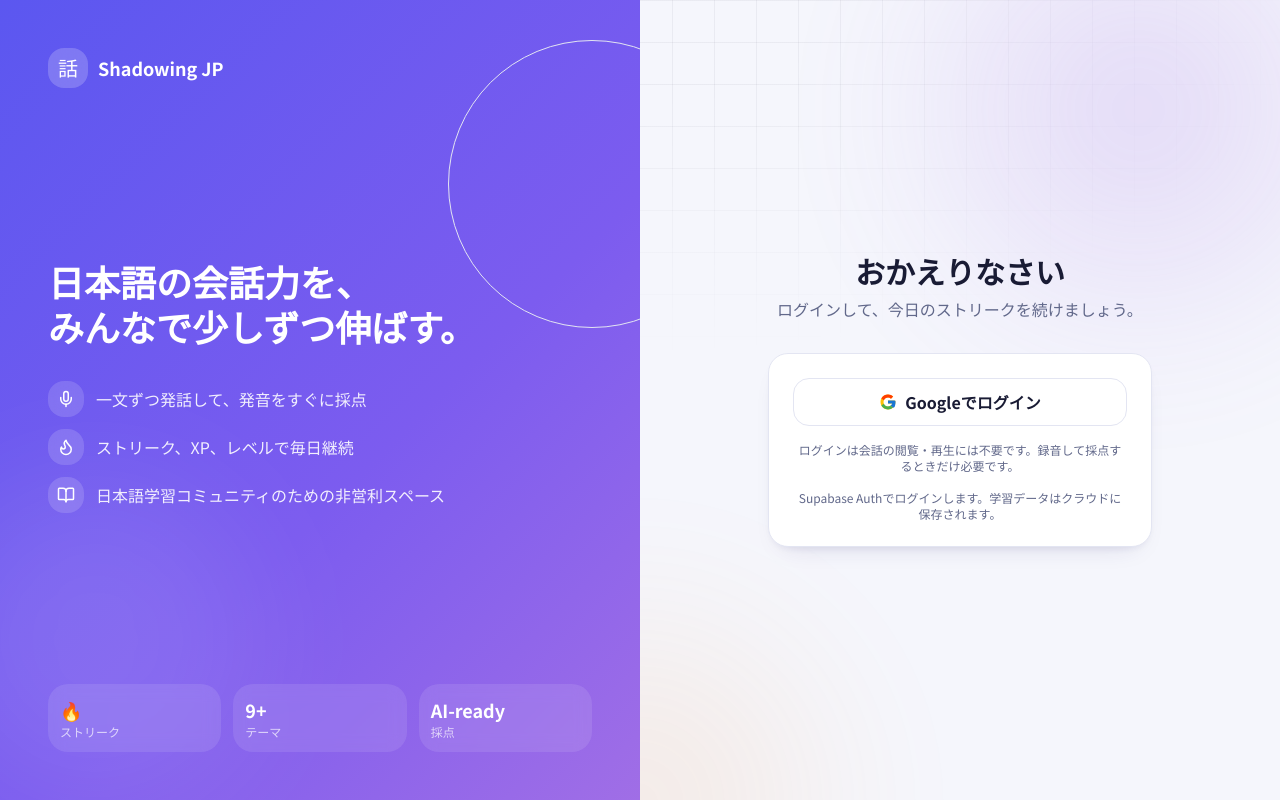
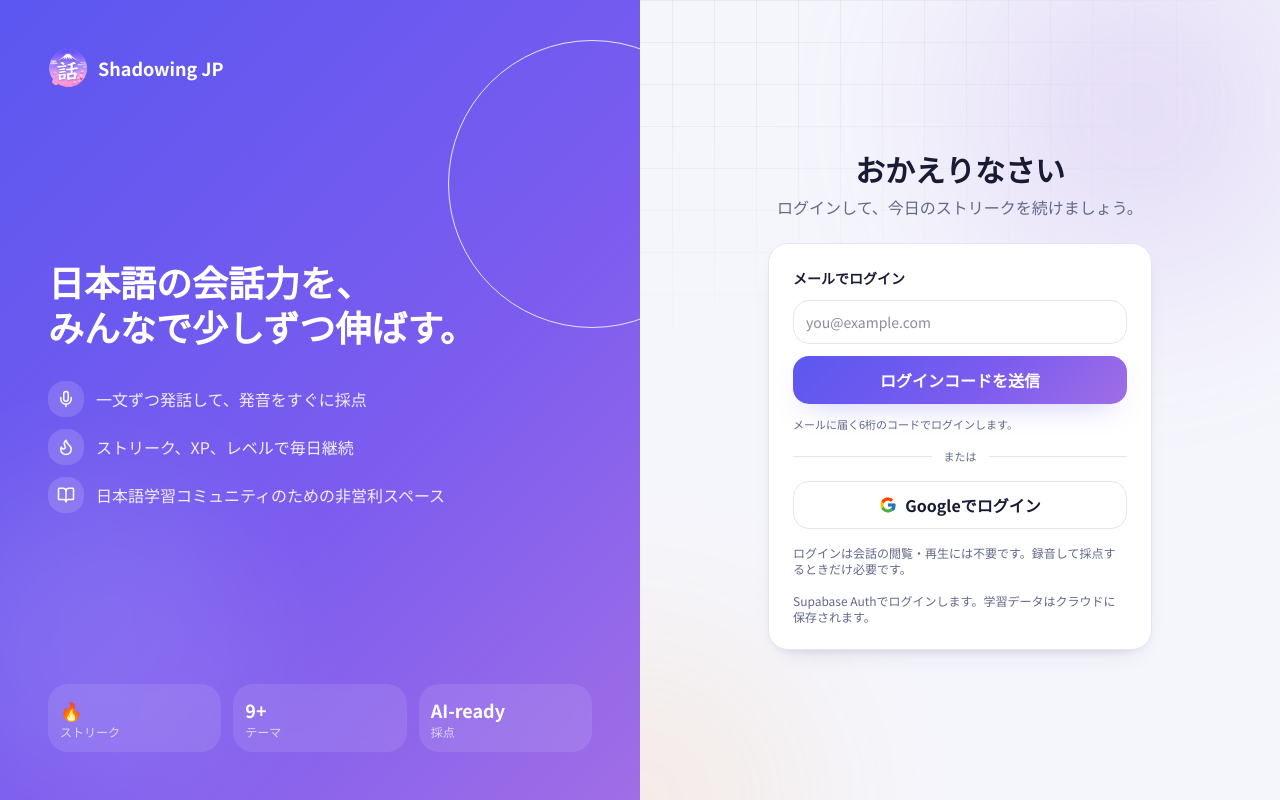
Before and after one commit to pslog/shadowing, a Next.js app: page /login in a window 1280 px wide. Built offline with nearby package versions, Linux system fonts and the light colour scheme; no server answers; the database is empty.

Commit message:
login with code

```diff
--- a/app/login/page.tsx
+++ b/app/login/page.tsx
@@ -14,25 +14,44 @@ const FEATURES: { icon: IconName; text: string }[] = [
   { icon: "book", text: "日本語学習コミュニティのための非営利スペース" },
 ];
 
+const EMAIL_RE = /^[^\s@]+@[^\s@]+\.[^\s@]+$/;
+
 export default function LoginPage() {
-  const { state, ready, usingSupabase, login } = useData();
+  const { state, ready, usingSupabase, login, sendEmailOtp, verifyEmailOtp } =
+    useData();
   const router = useRouter();
   const [error, setError] = useState<string | null>(null);
   const [submitting, setSubmitting] = useState(false);
   const [inApp, setInApp] = useState(false);
   const [copied, setCopied] = useState(false);
 
+  // Email OTP flow
+  const [email, setEmail] = useState("");
+  const [otp, setOtp] = useState("");
+  const [otpSent, setOtpSent] = useState(false);
+  const [otpBusy, setOtpBusy] = useState(false);
+  const [resendIn, setResendIn] = useState(0);
+
   useEffect(() => {
     if (ready && state.profile) router.replace("/dashboard");
   }, [ready, state.profile, router]);
 
   useEffect(() => {
-    // Google blocks OAuth inside embedded webviews (Zalo/Messenger/FB/IG/Line…).
+    // Google chặn OAuth trong webview nhúng (Zalo/Messenger/FB/IG/Line…).
+    // Trong các app này, Email OTP là đường đăng nhập chạy được.
     const ua = navigator.userAgent || "";
     setInApp(
-      /(FBAN|FBAV|FB_IAB|Messenger|Instagram|Zalo|Line\/|MicroMessenger|; wv\)|KAKAOTALK)/i.test(ua),
+      /(FBAN|FBAV|FB_IAB|Messenger|Instagram|Zalo|Line\/|MicroMessenger|; wv\)|KAKAOTALK)/i.test(
+        ua,
+      ),
     );
   }, []);
+
+  useEffect(() => {
+    if (resendIn <= 0) return;
+    const t = setTimeout(() => setResendIn((n) => n - 1), 1000);
+    return () => clearTimeout(t);
+  }, [resendIn]);
 
   async function copyLink() {
     try {
@@ -62,6 +81,49 @@ export default function LoginPage() {
     }
   }
 
+  async function handleSendCode() {
+    const value = email.trim();
+    if (!EMAIL_RE.test(value)) {
+      setError("メールアドレスの形式が正しくありません。");
+      return;
+    }
+    setError(null);
+    setOtpBusy(true);
+    try {
+      await sendEmailOtp(value);
+      setOtpSent(true);
+      setResendIn(45);
+    } catch (err) {
+      setError(
+        err instanceof Error ? err.message : "コードの送信に失敗しました。",
+      );
+    } finally {
+      setOtpBusy(false);
+    }
+  }
+
+  async function handleVerifyCode() {
+    const code = otp.trim();
+    if (code.length < 6) {
+      setError("6桁のコードを入力してください。");
+      return;
+    }
+    setError(null);
+    setOtpBusy(true);
+    try {
+      const profile = await verifyEmailOtp(email.trim(), code);
+      // Supabase: profile は onAuthStateChange 経由で反映され、上の useEffect が遷移する。
+      if (profile) router.replace("/dashboard");
+    } catch (err) {
+      setError(
+        err instanceof Error
+          ? err.message
+          : "コードが正しくないか、期限切れです。",
+      );
+      setOtpBusy(false);
+    }
+  }
+
   return (
     <div className="grid min-h-screen lg:grid-cols-2">
       <section className="relative hidden overflow-hidden brand-gradient p-12 text-white lg:flex lg:flex-col lg:justify-between">
@@ -69,9 +131,14 @@ export default function LoginPage() {
         <div className="pointer-events-none absolute -left-16 bottom-0 h-80 w-80 rounded-full bg-white/10 blur-3xl" />
 
         <div className="flex items-center gap-2.5">
-          <span className="grid h-10 w-10 place-items-center rounded-xl bg-white/20 text-xl backdrop-blur">
-            話
-          </span>
+          {/* eslint-disable-next-line @next/next/no-img-element */}
+          <img
+            src="/logo-mark.png"
+            alt="Shadowing JP"
+            width={40}
+            height={40}
+            className="h-10 w-10 rounded-xl object-contain"
+          />
           <span className="text-lg font-bold">Shadowing JP</span>
         </div>
 
@@ -112,41 +179,139 @@ export default function LoginPage() {
 
       <section className="grid place-items-center px-6 py-12">
         <div className="w-full max-w-sm text-center animate-in">
-          <div className="animate-pop mx-auto mb-5 grid h-16 w-16 place-items-center rounded-2xl brand-gradient text-2xl text-white shadow-[var(--shadow-glow)] lg:hidden">
-            話
-          </div>
+          {/* eslint-disable-next-line @next/next/no-img-element */}
+          <img
+            src="/logo-mark.png"
+            alt="Shadowing JP"
+            width={64}
+            height={64}
+            className="animate-pop mx-auto mb-5 h-16 w-16 rounded-2xl object-contain shadow-[var(--shadow-glow)] lg:hidden"
+          />
           <h1 className="text-3xl font-extrabold">おかえりなさい</h1>
           <p className="mt-2 text-muted">
             ログインして、今日のストリークを続けましょう。
           </p>
 
           {inApp && (
-            <div className="mt-6 rounded-2xl border border-[var(--warning)]/40 bg-[var(--warning-soft)] p-4 text-left">
-              <p className="flex items-center gap-1.5 text-sm font-extrabold text-[var(--warning)]">
+            <div className="mt-6 rounded-2xl border border-[var(--primary)]/40 bg-[var(--primary)]/10 p-4 text-left">
+              <p className="flex items-center gap-1.5 text-sm font-extrabold text-[var(--primary)]">
                 <Icon name="mic" size={15} />
-                アプリ内ブラウザでは Google ログインがブロックされます
+                アプリ内ブラウザでも、メールコードでログインできます
               </p>
               <p className="mt-1.5 text-xs leading-5 text-fg">
-                Zalo / Messenger などのアプリ内ブラウザは Google がログインを許可していません。
-                <b>外部ブラウザ（Chrome / Safari）で開いてください：</b>
-                右上または下の「⋯」メニュー →「ブラウザで開く / Open in browser」。
+                Zalo / Messenger などのアプリ内ブラウザではGoogleログインがブロックされます。
+                下の<b>メールコード</b>なら、アプリを離れずにそのままログインできます。
               </p>
-              <p className="mt-2 text-[11px] text-muted">
-                Tiếng Việt: Zalo/Messenger chặn đăng nhập Google. Mở bằng Chrome/Safari:
-                bấm menu «⋯» → «Mở bằng trình duyệt», hoặc sao chép link dưới đây rồi dán vào trình duyệt.
-              </p>
-              <button
-                type="button"
-                onClick={copyLink}
-                className="focus-ring mt-3 inline-flex h-10 items-center gap-2 rounded-xl border border-border bg-card px-3 text-sm font-bold"
-              >
-                <Icon name={copied ? "check" : "book"} size={15} />
-                {copied ? "コピーしました" : "リンクをコピー"}
-              </button>
             </div>
           )}
 
-          <div className="card mt-8 space-y-4 p-6">
+          <div className="card mt-6 space-y-4 p-6 text-left">
+            {/* --- Email OTP: đường chính, chạy trong mọi webview --- */}
+            {!otpSent ? (
+              <form
+                onSubmit={(e) => {
+                  e.preventDefault();
+                  handleSendCode();
+                }}
+                className="space-y-3"
+              >
+                <label
+                  htmlFor="email"
+                  className="block text-sm font-bold text-fg"
+                >
+                  メールでログイン
+                </label>
+                <input
+                  id="email"
+                  type="email"
+                  inputMode="email"
+                  autoComplete="email"
+                  placeholder="you@example.com"
+                  value={email}
+                  onChange={(e) => setEmail(e.target.value)}
+                  className="focus-ring h-11 w-full rounded-xl border border-border bg-card px-3 text-sm"
+                />
+                <Button
+                  type="submit"
+                  size="lg"
+                  className="w-full"
+                  disabled={otpBusy}
+                >
+                  {otpBusy ? "送信中..." : "ログインコードを送信"}
+                </Button>
+                <p className="text-[11px] text-muted">
+                  メールに届く6桁のコードでログインします。
+                </p>
+              </form>
+            ) : (
+              <form
+                onSubmit={(e) => {
+                  e.preventDefault();
+                  handleVerifyCode();
+                }}
+                className="space-y-3"
+              >
+                <p className="text-sm font-bold text-fg">
+                  コードを入力
+                </p>
+                <p className="text-xs text-muted">
+                  <b>{email}</b> に送ったコードを確認してください。
+                </p>
+                <input
+                  id="otp"
+                  type="text"
+                  inputMode="numeric"
+                  autoComplete="one-time-code"
+                  maxLength={6}
+                  placeholder="123456"
+                  value={otp}
+                  onChange={(e) =>
+                    setOtp(e.target.value.replace(/\D/g, "").slice(0, 6))
+                  }
+                  className="focus-ring h-12 w-full rounded-xl border border-border bg-card px-3 text-center text-lg font-bold tracking-[0.4em]"
+                />
+                <Button
+                  type="submit"
+                  size="lg"
+                  className="w-full"
+                  disabled={otpBusy}
+                >
+                  {otpBusy ? "確認中..." : "ログイン"}
+                </Button>
+                <div className="flex items-center justify-between text-xs">
+                  <button
+                    type="button"
+                    className="focus-ring rounded font-bold text-[var(--primary)] disabled:opacity-50"
+                    onClick={handleSendCode}
+                    disabled={otpBusy || resendIn > 0}
+                  >
+                    {resendIn > 0 ? `再送 (${resendIn}s)` : "コードを再送"}
+                  </button>
+                  <button
+                    type="button"
+                    className="focus-ring rounded text-muted"
+                    onClick={() => {
+                      setOtpSent(false);
+                      setOtp("");
+                      setError(null);
+                    }}
+                  >
+                    メールを変更
+                  </button>
+                </div>
+              </form>
+            )}
+
+            {error && <p className="text-xs text-danger">{error}</p>}
+
+            {/* --- Google: ẩn trong webview vì chắc chắn bị chặn --- */}
+            {!inApp && (
+              <>
+                <div className="flex items-center gap-3">
+                  <span className="h-px flex-1 bg-border" />
+                  <span className="text-[11px] text-muted">または</span>
+                  <span className="h-px flex-1 bg-border" />
+                </div>
                 <Button
                   size="lg"
                   variant="secondary"
@@ -157,14 +322,41 @@ export default function LoginPage() {
                   <GoogleIcon />
                   {submitting ? "ログイン中..." : "Googleでログイン"}
                 </Button>
-            {error && <p className="text-xs text-danger">{error}</p>}
+              </>
+            )}
+
+            {/* --- Webview: nút mở trình duyệt ngoài để dùng được Google --- */}
+            {inApp && (
+              <>
+                <div className="flex items-center gap-3">
+                  <span className="h-px flex-1 bg-border" />
+                  <span className="text-[11px] text-muted">
+                    Googleを使う場合
+                  </span>
+                  <span className="h-px flex-1 bg-border" />
+                </div>
+                <p className="text-[11px] leading-5 text-muted">
+                  外部ブラウザ（Chrome / Safari）で開いてください：右上または下の
+                  「⋯」メニュー →「ブラウザで開く」。
+                </p>
+                <button
+                  type="button"
+                  onClick={copyLink}
+                  className="focus-ring inline-flex h-10 w-full items-center justify-center gap-2 rounded-xl border border-border bg-card px-3 text-sm font-bold"
+                >
+                  <Icon name={copied ? "check" : "book"} size={15} />
+                  {copied ? "コピーしました" : "リンクをコピー"}
+                </button>
+              </>
+            )}
+
             <p className="text-xs text-muted">
               ログインは会話の閲覧・再生には不要です。録音して採点するときだけ必要です。
             </p>
             <p className="text-xs text-muted">
               {usingSupabase
                 ? "Supabase Authでログインします。学習データはクラウドに保存されます。"
-                : "現在はローカルデモです。データはブラウザに保存されます。"}
+                : "現在はローカルデモです。データはブラウザに保存されます（コードは任意の6桁でOK）。"}
             </p>
           </div>
         </div>
--- a/lib/store/DataProvider.tsx
+++ b/lib/store/DataProvider.tsx
@@ -90,6 +90,13 @@ interface DataContextValue {
   /** Remove a saved word from the notebook. */
   removeSavedVocab: (savedId: string) => void;
   login: (input: LoginInput) => Promise<Profile | null>;
+  /**
+   * Gửi mã OTP 6 số tới email. Chạy được trong mọi webview (Zalo/Messenger…)
+   * vì không đụng Google OAuth. Ở chế độ local demo là no-op (mã nào cũng hợp lệ).
+   */
+  sendEmailOtp: (email: string) => Promise<void>;
+  /** Xác minh mã OTP, thiết lập session. Profile tự hydrate qua onAuthStateChange. */
+  verifyEmailOtp: (email: string, token: string) => Promise<Profile | null>;
   logout: () => void;
   createCourse: (input: CreateCourseInput) => Course;
   updateCourse: (input: UpdateCourseInput) => Course;
@@ -429,18 +436,10 @@ export function DataProvider({ children }: { children: React.ReactNode }) {
     }
   }, [state]);
 
-  const login = useCallback(
-    async (input: LoginInput): Promise<Profile | null> => {
-      const supabase = createSupabaseClient();
-      if (supabase) {
-        const { error } = await supabase.auth.signInWithOAuth({
-          provider: "google",
-          options: { redirectTo: `${window.location.origin}/dashboard` },
-        });
-        if (error) throw error;
-        return null;
-      }
-
+  // Tạo profile ở chế độ local demo (không có Supabase env). Dùng chung cho
+  // login giả và verifyEmailOtp demo.
+  const loginLocal = useCallback(
+    (input: LoginInput): Profile => {
       const prev = stateRef.current;
       const existing = prev.profile;
       if (existing && existing.email === input.email) return existing;
@@ -463,6 +462,57 @@ export function DataProvider({ children }: { children: React.ReactNode }) {
       return profile;
     },
     [commit],
+  );
+
+  const login = useCallback(
+    async (input: LoginInput): Promise<Profile | null> => {
+      const supabase = createSupabaseClient();
+      if (supabase) {
+        const { error } = await supabase.auth.signInWithOAuth({
+          provider: "google",
+          options: { redirectTo: `${window.location.origin}/dashboard` },
+        });
+        if (error) throw error;
+        return null;
+      }
+      return loginLocal(input);
+    },
+    [loginLocal],
+  );
+
+  const sendEmailOtp = useCallback(async (email: string): Promise<void> => {
+    const supabase = createSupabaseClient();
+    if (!supabase) return; // local demo: bỏ qua, verify chấp nhận mọi mã
+    const { error } = await supabase.auth.signInWithOtp({
+      email,
+      // shouldCreateUser: tự tạo tài khoản nếu email chưa tồn tại (đăng ký + đăng nhập gộp).
+      // emailRedirectTo bỏ trống để Supabase gửi MÃ 6 SỐ thay vì magic link.
+      options: { shouldCreateUser: true },
+    });
+    if (error) throw error;
+  }, []);
+
+  const verifyEmailOtp = useCallback(
+    async (email: string, token: string): Promise<Profile | null> => {
+      const supabase = createSupabaseClient();
+      if (supabase) {
+        const { error } = await supabase.auth.verifyOtp({
+          email,
+          token,
+          type: "email",
+        });
+        if (error) throw error;
+        // Session đã set → onAuthStateChange sẽ tự dựng lại profile.
+        return null;
+      }
+      // Local demo: chấp nhận mọi mã, dựng profile cục bộ.
+      return loginLocal({
+        email,
+        display_name: email.split("@")[0] || "学習者",
+        avatar_url: null,
+      });
+    },
+    [loginLocal],
   );
 
   const logout = useCallback(() => {
@@ -804,6 +854,8 @@ export function DataProvider({ children }: { children: React.ReactNode }) {
       setVocabLearned,
       removeSavedVocab,
       login,
+      sendEmailOtp,
+      verifyEmailOtp,
       logout,
       createCourse,
       updateCourse,
@@ -820,6 +872,8 @@ export function DataProvider({ children }: { children: React.ReactNode }) {
       setVocabLearned,
       removeSavedVocab,
       login,
+      sendEmailOtp,
+      verifyEmailOtp,
       logout,
       createCourse,
       updateCourse,
--- a/scripts/seed-n2-exam.mjs
+++ b/scripts/seed-n2-exam.mjs
@@ -70,6 +70,19 @@ function reading(text) {
   const r = tokenizer.tokenize(text)
     .map((t) => (t.reading && t.reading !== "*" ? t.reading : t.surface_form)).join("");
   return toKatakana(r).replace(/[\s　、。！？!?「」『』（）()・･…‥,.\-ー]/gu, "");
+}
+// Ruby furigana JSON: array of [surface] or [surface, hiraganaReading].
+const kataToHira = (s) => s.replace(/[ァ-ヶ]/gu, (c) => String.fromCharCode(c.charCodeAt(0) - 0x60));
+const hasKanji = (s) => /[㐀-䶿一-龯々]/u.test(s);
+function furigana(text) {
+  return JSON.stringify(tokenizer.tokenize(text).map((t) => {
+    const s = t.surface_form;
+    if (hasKanji(s) && t.reading && t.reading !== "*") {
+      const r = kataToHira(t.reading);
+      if (r && r !== s) return [s, r];
+    }
+    return [s];
+  }));
 }
 function splitSentences(text) {
   const out = []; let cur = ""; let depth = 0;
@@ -278,9 +291,9 @@ try {
       const rel = s.span.start - q.segStart;
       const audioStart = i === 0 ? Math.max(0, rel - 0.4) : rel;
       await client.query(
-        `insert into public.lesson_sentences (id,lesson_id,order_index,ja_text,vi_translation,audio_start,audio_end,pass_score)
-         values ($1,$2,$3,$4,$5,$6,$7,80)`,
-        [sid, lid, i, s.ja, s.sp, audioStart, s.span.end - q.segStart],
+        `insert into public.lesson_sentences (id,lesson_id,order_index,ja_text,furigana,vi_translation,audio_start,audio_end,pass_score)
+         values ($1,$2,$3,$4,$5,$6,$7,$8,80)`,
+        [sid, lid, i, s.ja, furigana(s.ja), s.sp, audioStart, s.span.end - q.segStart],
       );
     }
     console.log(`問題${mno}-${q.num}: ${q.dia.length} câu, seg ${q.segStart.toFixed(1)}-${q.segEnd.toFixed(1)}s → ${mediaUrl(mno, q.num)}`);
```
Lines whose indentation alone changed are shown as unchanged.
